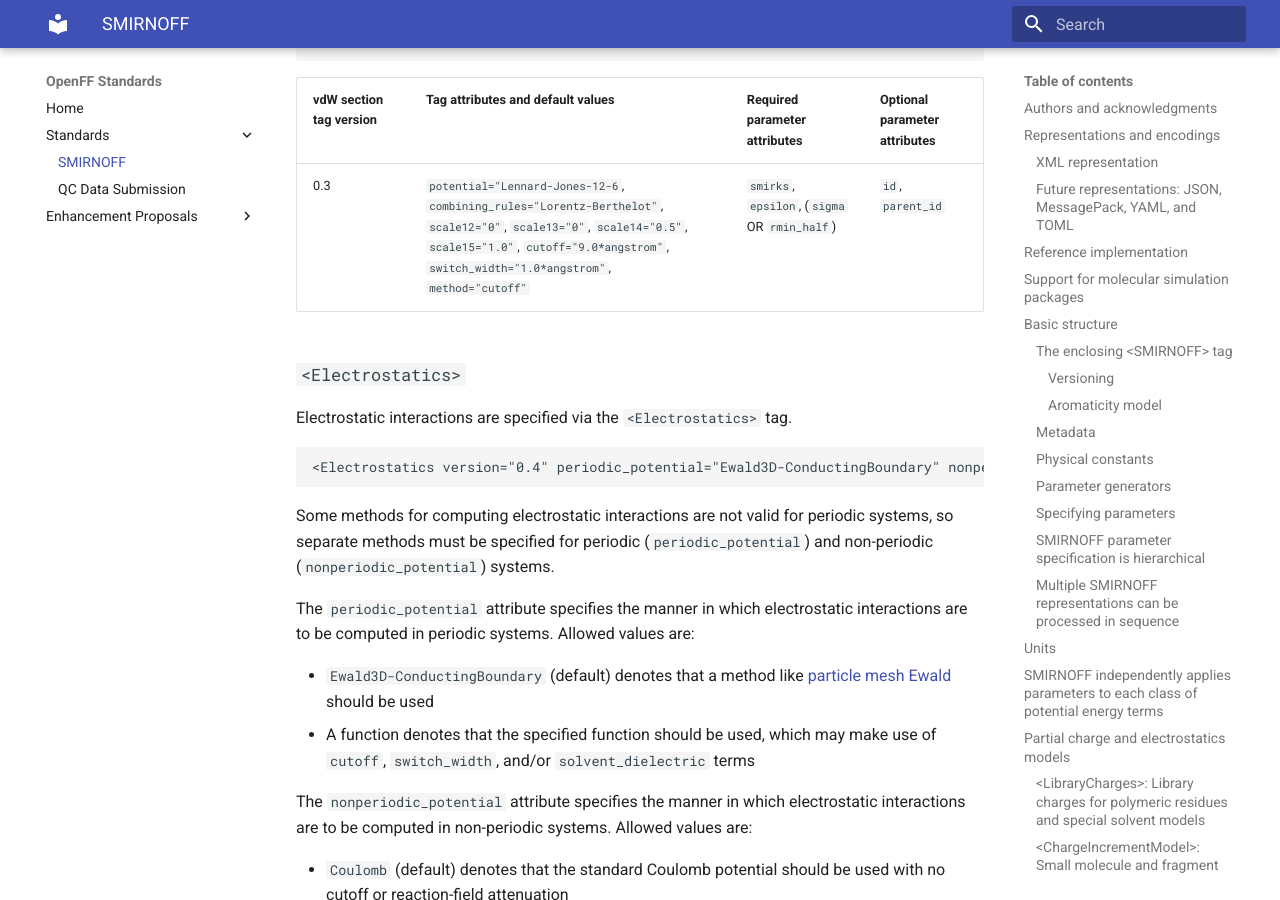
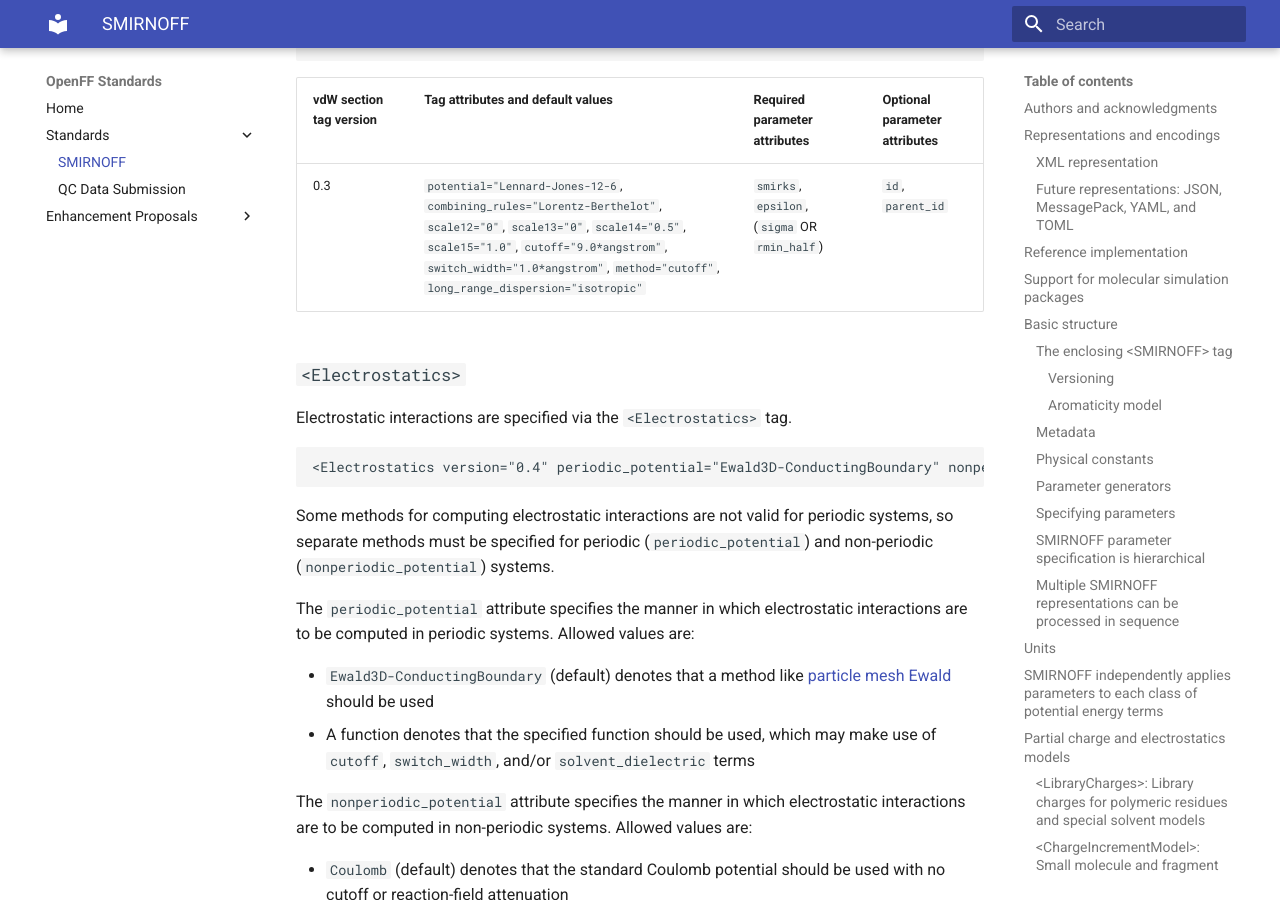
Before and after one commit to openforcefield/standards, an MkDocs documentation site: the page built from docs/standards/smirnoff.md, in a window 1280 px wide and 900 px high, scrolled down 11834 px. Built offline with MkDocs 1.6.1 and Material for MkDocs 9.7.7, drawn with Linux system fonts in a browser that asks for light colours.

Commit message:
Add long_range_dispersion vdw tag to table
I noticed that the text describing the vdw mentions `long_range_dispersion, default: "isotropic"` but is missing from the table.

```diff
--- a/docs/standards/smirnoff.md
+++ b/docs/standards/smirnoff.md
@@ -361,7 +361,7 @@ Later revisions will also provide support for special interactions using the `<A
 
 | vdW section tag version | Tag attributes and default values                                                                                                                                                                                 | Required parameter attributes                 | Optional parameter attributes |
 |-------------------------|-------------------------------------------------------------------------------------------------------------------------------------------------------------------------------------------------------------------|-----------------------------------------------|-------------------------------|
-| 0.3                     | `potential="Lennard-Jones-12-6`, `combining_rules="Lorentz-Berthelot"`, `scale12="0"`, `scale13="0"`, `scale14="0.5"`, `scale15="1.0"`, `cutoff="9.0*angstrom"`, `switch_width="1.0*angstrom"`, `method="cutoff"` | `smirks`, `epsilon`, (`sigma` OR `rmin_half`) | `id`, `parent_id`             |
+| 0.3                     | `potential="Lennard-Jones-12-6`, `combining_rules="Lorentz-Berthelot"`, `scale12="0"`, `scale13="0"`, `scale14="0.5"`, `scale15="1.0"`, `cutoff="9.0*angstrom"`, `switch_width="1.0*angstrom"`, `method="cutoff"`, `long_range_dispersion="isotropic"` | `smirks`, `epsilon`, (`sigma` OR `rmin_half`) | `id`, `parent_id`             |
 
 
 ### `<Electrostatics>`
```
